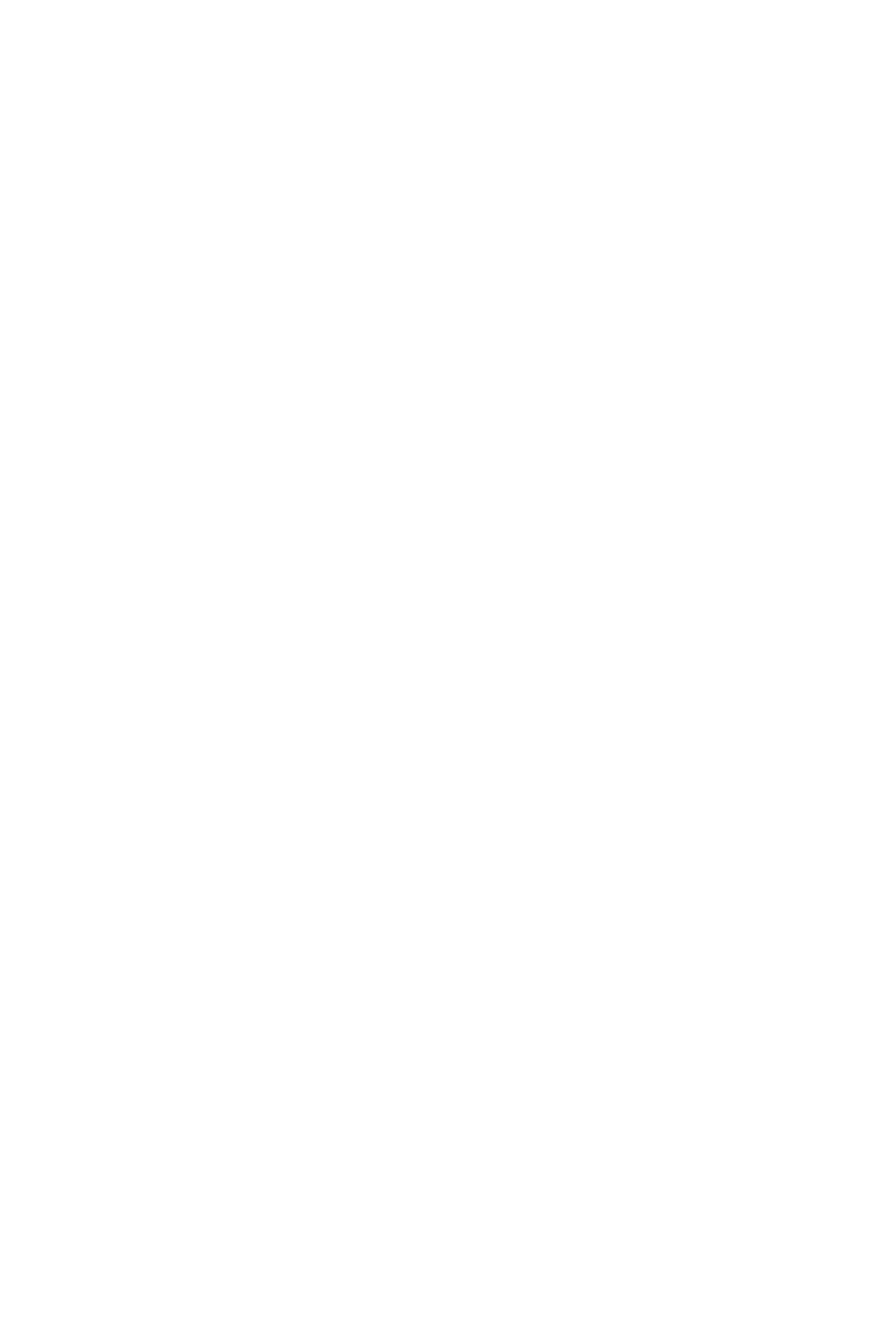
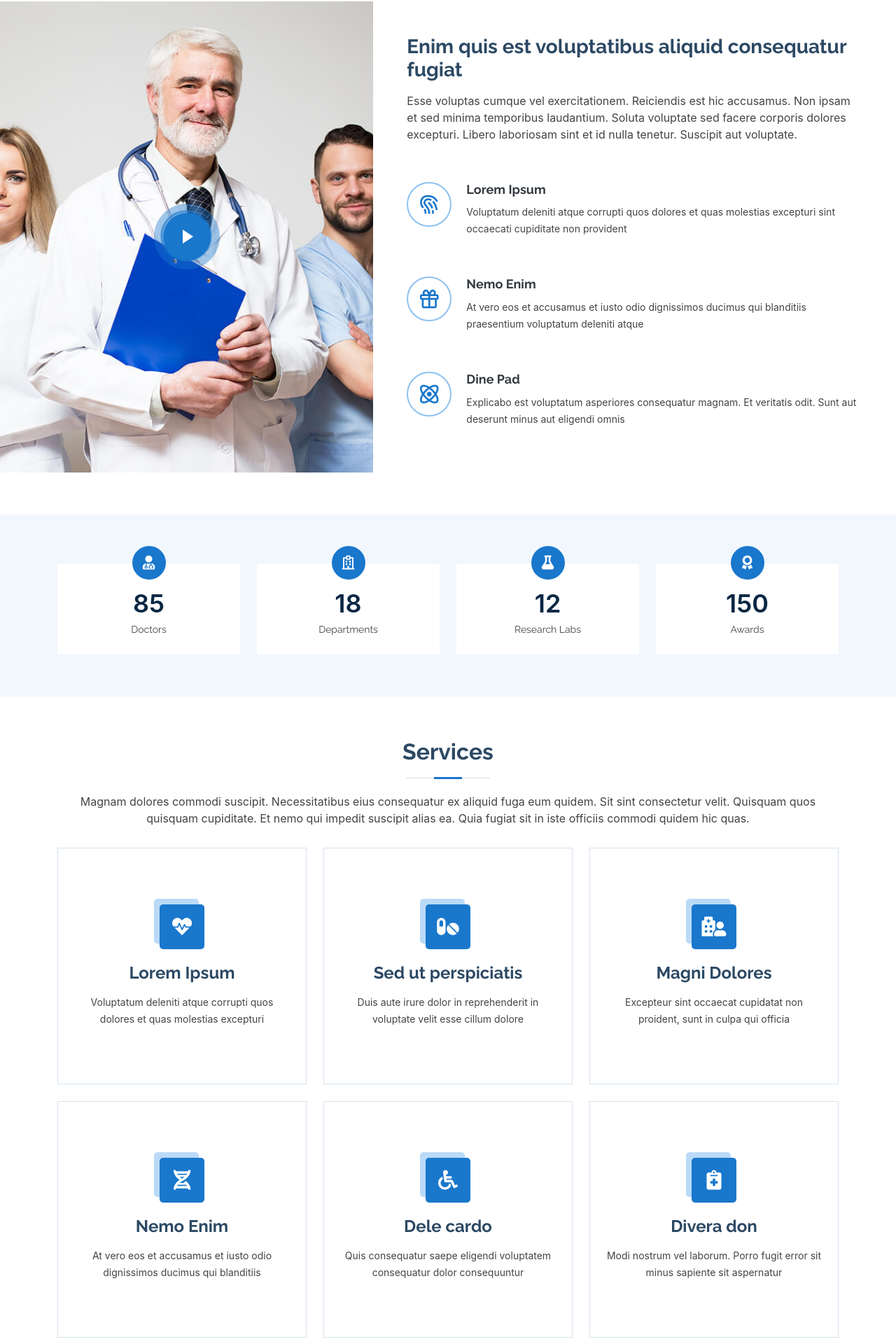
Before and after one commit to lokman-hosen/medilab, a React (Create React App) app: page / in a window 1280 px wide. Shown: the part 1130-3050 px from the top of the page at 70% size. Before the commit the page ends 1072 px from the top, so only its background shows below. Built offline with nearby package versions, Linux system fonts and the light colour scheme.

Commit message:
Service section added

```diff
--- a/public/assets/css/css/style.css
+++ b/public/assets/css/css/style.css
@@ -770,7 +770,7 @@ section {
 }
 
 .about .video-box {
-  background: url("../img/about.jpg") center center no-repeat;
+  background: url("/assets/img/about.jpg") center center no-repeat;
   background-size: cover;
   min-height: 500px;
 }
--- /dev/null
+++ b/src/components/aboutUs.js
@@ -0,0 +1,53 @@
+import React, { useState } from 'react';
+
+function AboutUs() {
+    return (
+        <div>
+            <section id="about" className="about">
+                <div className="container-fluid">
+
+                    <div className="row">
+                        <div
+                            className="col-xl-5 col-lg-6 video-box d-flex justify-content-center align-items-stretch position-relative">
+                            <a href="https://www.youtube.com/watch?v=jDDaplaOz7Q"
+                               className="glightbox play-btn mb-4"></a>
+                        </div>
+
+                        <div
+                            className="col-xl-7 col-lg-6 icon-boxes d-flex flex-column align-items-stretch justify-content-center py-5 px-lg-5">
+                            <h3>Enim quis est voluptatibus aliquid consequatur fugiat</h3>
+                            <p>Esse voluptas cumque vel exercitationem. Reiciendis est hic accusamus. Non ipsam et sed
+                                minima temporibus laudantium. Soluta voluptate sed facere corporis dolores excepturi.
+                                Libero laboriosam sint et id nulla tenetur. Suscipit aut voluptate.</p>
+
+                            <div className="icon-box">
+                                <div className="icon"><i className="bx bx-fingerprint"></i></div>
+                                <h4 className="title"><a href="">Lorem Ipsum</a></h4>
+                                <p className="description">Voluptatum deleniti atque corrupti quos dolores et quas
+                                    molestias excepturi sint occaecati cupiditate non provident</p>
+                            </div>
+
+                            <div className="icon-box">
+                                <div className="icon"><i className="bx bx-gift"></i></div>
+                                <h4 className="title"><a href="">Nemo Enim</a></h4>
+                                <p className="description">At vero eos et accusamus et iusto odio dignissimos ducimus
+                                    qui blanditiis praesentium voluptatum deleniti atque</p>
+                            </div>
+
+                            <div className="icon-box">
+                                <div className="icon"><i className="bx bx-atom"></i></div>
+                                <h4 className="title"><a href="">Dine Pad</a></h4>
+                                <p className="description">Explicabo est voluptatum asperiores consequatur magnam. Et
+                                    veritatis odit. Sunt aut deserunt minus aut eligendi omnis</p>
+                            </div>
+
+                        </div>
+                    </div>
+
+                </div>
+            </section>
+        </div>
+    );
+}
+
+export default AboutUs
--- /dev/null
+++ b/src/components/assetCount.js
@@ -0,0 +1,55 @@
+import React, { useState } from 'react';
+
+function AssetCount() {
+    return (
+        <div>
+            <section id="counts" className="counts">
+                <div className="container">
+
+                    <div className="row">
+
+                        <div className="col-lg-3 col-md-6">
+                            <div className="count-box">
+                                <i className="fas fa-user-md"></i>
+                                <span data-purecounter-start="0" data-purecounter-end="85" data-purecounter-duration="1"
+                                      className="purecounter">85</span>
+                                <p>Doctors</p>
+                            </div>
+                        </div>
+
+                        <div className="col-lg-3 col-md-6 mt-5 mt-md-0">
+                            <div className="count-box">
+                                <i className="far fa-hospital"></i>
+                                <span data-purecounter-start="0" data-purecounter-end="18" data-purecounter-duration="1"
+                                      className="purecounter">18</span>
+                                <p>Departments</p>
+                            </div>
+                        </div>
+
+                        <div className="col-lg-3 col-md-6 mt-5 mt-lg-0">
+                            <div className="count-box">
+                                <i className="fas fa-flask"></i>
+                                <span data-purecounter-start="0" data-purecounter-end="12" data-purecounter-duration="1"
+                                      className="purecounter">12</span>
+                                <p>Research Labs</p>
+                            </div>
+                        </div>
+
+                        <div className="col-lg-3 col-md-6 mt-5 mt-lg-0">
+                            <div className="count-box">
+                                <i className="fas fa-award"></i>
+                                <span data-purecounter-start="0" data-purecounter-end="150"
+                                      data-purecounter-duration="1" className="purecounter">150</span>
+                                <p>Awards</p>
+                            </div>
+                        </div>
+
+                    </div>
+
+                </div>
+            </section>
+        </div>
+    );
+}
+
+export default AssetCount
--- a/src/components/mainContent.js
+++ b/src/components/mainContent.js
@@ -1,10 +1,16 @@
 import React, { useState } from 'react';
 import WhyUs from "./whyUs";
+import AboutUs from "./aboutUs";
+import AssetCount from "./assetCount";
+import Services from "./services";
 
 function MainContent() {
     return (
         <div>
             <WhyUs />
+            <AboutUs />
+            <AssetCount />
+            <Services />
         </div>
     );
 }
--- /dev/null
+++ b/src/components/services.js
@@ -0,0 +1,73 @@
+import React, { useState } from 'react';
+
+function Services() {
+    return (
+        <div>
+            <section id="services" className="services">
+                <div className="container">
+
+                    <div className="section-title">
+                        <h2>Services</h2>
+                        <p>Magnam dolores commodi suscipit. Necessitatibus eius consequatur ex aliquid fuga eum quidem.
+                            Sit sint consectetur velit. Quisquam quos quisquam cupiditate. Et nemo qui impedit suscipit
+                            alias ea. Quia fugiat sit in iste officiis commodi quidem hic quas.</p>
+                    </div>
+
+                    <div className="row">
+                        <div className="col-lg-4 col-md-6 d-flex align-items-stretch">
+                            <div className="icon-box">
+                                <div className="icon"><i className="fas fa-heartbeat"></i></div>
+                                <h4><a href="">Lorem Ipsum</a></h4>
+                                <p>Voluptatum deleniti atque corrupti quos dolores et quas molestias excepturi</p>
+                            </div>
+                        </div>
+
+                        <div className="col-lg-4 col-md-6 d-flex align-items-stretch mt-4 mt-md-0">
+                            <div className="icon-box">
+                                <div className="icon"><i className="fas fa-pills"></i></div>
+                                <h4><a href="">Sed ut perspiciatis</a></h4>
+                                <p>Duis aute irure dolor in reprehenderit in voluptate velit esse cillum dolore</p>
+                            </div>
+                        </div>
+
+                        <div className="col-lg-4 col-md-6 d-flex align-items-stretch mt-4 mt-lg-0">
+                            <div className="icon-box">
+                                <div className="icon"><i className="fas fa-hospital-user"></i></div>
+                                <h4><a href="">Magni Dolores</a></h4>
+                                <p>Excepteur sint occaecat cupidatat non proident, sunt in culpa qui officia</p>
+                            </div>
+                        </div>
+
+                        <div className="col-lg-4 col-md-6 d-flex align-items-stretch mt-4">
+                            <div className="icon-box">
+                                <div className="icon"><i className="fas fa-dna"></i></div>
+                                <h4><a href="">Nemo Enim</a></h4>
+                                <p>At vero eos et accusamus et iusto odio dignissimos ducimus qui blanditiis</p>
+                            </div>
+                        </div>
+
+                        <div className="col-lg-4 col-md-6 d-flex align-items-stretch mt-4">
+                            <div className="icon-box">
+                                <div className="icon"><i className="fas fa-wheelchair"></i></div>
+                                <h4><a href="">Dele cardo</a></h4>
+                                <p>Quis consequatur saepe eligendi voluptatem consequatur dolor consequuntur</p>
+                            </div>
+                        </div>
+
+                        <div className="col-lg-4 col-md-6 d-flex align-items-stretch mt-4">
+                            <div className="icon-box">
+                                <div className="icon"><i className="fas fa-notes-medical"></i></div>
+                                <h4><a href="">Divera don</a></h4>
+                                <p>Modi nostrum vel laborum. Porro fugit error sit minus sapiente sit aspernatur</p>
+                            </div>
+                        </div>
+
+                    </div>
+
+                </div>
+            </section>
+        </div>
+    );
+}
+
+export default Services
```
